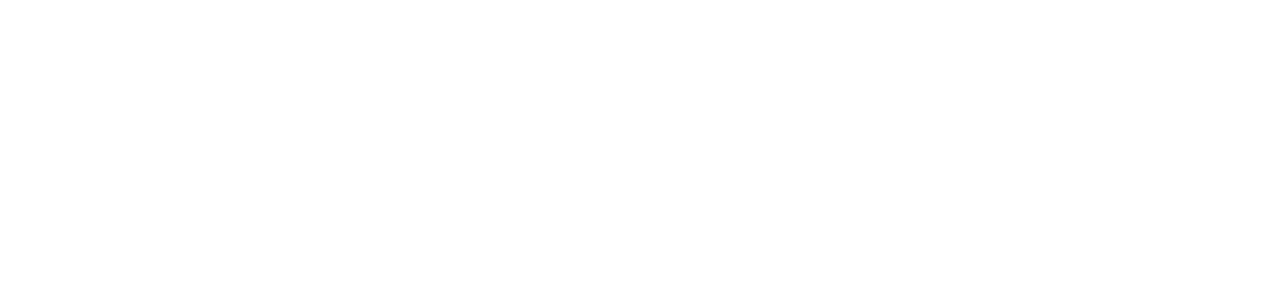
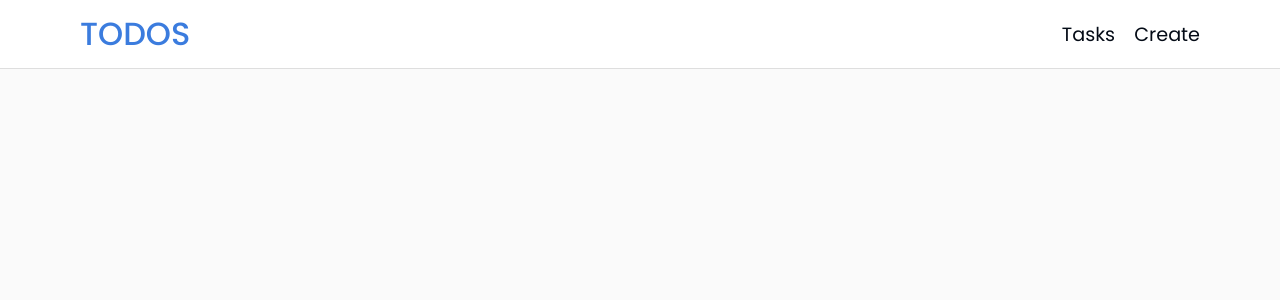
Before and after one commit to AI-Elbaz/react-todo-app, a React (Create React App) app: page /task/1 in a window 1280 px wide. Shown: the top 300 px of the page. Built offline with nearby package versions, Linux system fonts and the light colour scheme.

Commit message:
created main pages

```diff
--- a/jsconfig.json
+++ b/jsconfig.json
@@ -3,6 +3,6 @@
         "baseUrl": "./",
         "paths": {
             "@components": ["src/components/*"]
-        },
+        }
     }
 }
--- a/package.json
+++ b/package.json
@@ -8,6 +8,7 @@
     "@testing-library/user-event": "^12.8.3",
     "react": "^17.0.2",
     "react-dom": "^17.0.2",
+    "react-router-dom": "^5.2.0",
     "react-scripts": "4.0.3",
     "web-vitals": "^1.1.2"
   },
--- a/public/index.html
+++ b/public/index.html
@@ -3,6 +3,7 @@
   <head>
     <meta charset="utf-8" />
     <link rel="icon" href="%PUBLIC_URL%/favicon.ico" />
+    <link href="https://fonts.googleapis.com/icon?family=Material+Icons" rel="stylesheet">
     <meta name="viewport" content="width=device-width, initial-scale=1" />
     <meta name="theme-color" content="#000000" />
     <meta
--- a/src/App.js
+++ b/src/App.js
@@ -1,6 +1,25 @@
+import Navbar from './components/navbar';
+import Create from './components/create';
+import Tasks from './components/tasks';
+
+import {Switch, Route, BrowserRouter as Router} from 'react-router-dom';
+
 function App() {
+
   return (
     <>
+      <Router>
+        <Navbar />
+
+        <Switch>
+          <Route exact path="/">
+            <Tasks />
+          </Route>
+          <Route path="/create">
+            <Create />
+          </Route>
+        </Switch>
+      </Router>
     </>
   );
 }
--- /dev/null
+++ b/src/components/create.js
@@ -0,0 +1,7 @@
+const Create = () => {
+  return (
+    <section></section>
+  );
+}
+
+export default Create;
--- /dev/null
+++ b/src/components/navbar.js
@@ -0,0 +1,33 @@
+import {Link, NavLink} from 'react-router-dom';
+
+const Navbar = () => {
+  const tabs = [
+    {
+      id: 1,
+      title: "Tasks",
+      url: "/",
+    },
+    {
+      id: 2,
+      title: "Create",
+      url: "/create",
+    },
+  ];
+
+  return (
+    <nav>
+      <div className="container">
+        <Link to="/" className="title">Todos</Link>
+        <ul>
+          {tabs.map(tab =>
+            <li key={tab.id}>
+              <NavLink exact to={tab.url}>{tab.title}</NavLink>
+            </li>
+          )}
+        </ul>
+      </div>
+    </nav>
+   );
+}
+
+export default Navbar;
--- /dev/null
+++ b/src/components/tasks.js
@@ -0,0 +1,26 @@
+import { Link } from "react-router-dom";
+
+const Tasks = () => {
+  return (
+    <section className="tasks">
+      <div className="container">
+        <div className="tasks-list">
+
+        </div>
+      </div>
+    </section>
+  );
+}
+
+const Task = ({task}) => {
+  return (
+    <Link to={task.link} key={task.id}>
+      <div className="task">
+        <input type="checkbox" checked={task.completed}/>
+        <p className="task__title">{task.title}</p>
+      </div>
+    </Link>
+  );
+}
+
+export default Tasks;
--- /dev/null
+++ b/src/data/db.json
@@ -0,0 +1,5 @@
+{
+  "tasks": [
+
+  ]
+}
--- a/src/style/index.css
+++ b/src/style/index.css
@@ -1,12 +1,12 @@
 @import url("https://fonts.googleapis.com/css2?family=Poppins:wght@200;300;400;500&display=swap");
 :root {
-  --gray-100: hsl(0, 0%, 95%);
+  --gray-100: hsl(0, 0%, 98%);
   --gray-200: hsl(0, 0%, 87%);
   --gray-300: hsl(0, 0%, 60%);
   --gray-400: hsl(0, 0%, 40%);
   --gray-500: hsl(216, 71%, 5%);
-  --blue-400: hsl(216, 71%, 55%);
-  --blue-500: hsl(216, 71%, 50%);
+  --blue-400: hsl(216, 71%, 60%);
+  --blue-500: hsl(216, 71%, 55%);
   --blue-600: hsl(216, 71%, 45%);
   --border-color: var(--gray-200);
   --shadow: 0px 5px 30px -8px var(--gray-200);
@@ -18,6 +18,42 @@
   padding: 0;
   box-sizing: border-box;
   font-family: "Poppins", sans-serif;
+}
+
+body {
+  background-color: var(--gray-100);
+}
+
+section {
+  padding: 50px 0;
+}
+
+a {
+  text-decoration: none;
+}
+
+input[type=checkbox] {
+  appearance: none;
+  width: 20px;
+  height: 20px;
+  padding: 10px;
+  cursor: pointer;
+  display: flex;
+  align-items: center;
+  justify-content: center;
+  border-radius: 50%;
+  border: 2px solid var(--gray-300);
+}
+input[type=checkbox]:checked {
+  border-color: var(--primary);
+  background-color: var(--primary);
+}
+input[type=checkbox]:checked::before {
+  color: #fff;
+  content: "done";
+  font-size: 1.2em;
+  line-height: 1em;
+  font-family: "Material Icons";
 }
 
 .container {
@@ -51,4 +87,60 @@
   }
 }
 
+nav {
+  padding: 10px 0;
+  background-color: #fff;
+  border-bottom: 1px solid var(--border-color);
+}
+nav .container {
+  display: flex;
+  align-items: center;
+  justify-content: space-between;
+}
+nav .title {
+  font-size: 2em;
+  font-weight: 500;
+  line-height: 1.5em;
+  color: var(--blue-500);
+  text-transform: uppercase;
+}
+nav ul {
+  display: flex;
+  list-style: none;
+  gap: 1em;
+  font-size: 1.2em;
+}
+nav ul a {
+  color: var(--gray-500);
+}
+nav ul a.active {
+  color: var(--blue-500);
+}
+
+.tasks-list {
+  width: 100%;
+  max-width: 600px;
+}
+.tasks-list .task {
+  display: flex;
+  padding: 20px;
+  gap: 1em;
+  cursor: pointer;
+  align-items: center;
+  border-radius: 12px;
+  background-color: #fff;
+  transition: 0.3s ease-in;
+  border: 1px solid var(--border-color);
+}
+.tasks-list .task:hover {
+  border-color: #fff;
+  box-shadow: var(--shadow);
+  transition: 0.3s ease-out;
+}
+.tasks-list .task__title {
+  font-size: 1.25em;
+  font-weight: 400;
+  color: var(--gray-400);
+}
+
 /*# sourceMappingURL=index.css.map */
--- a/src/style/style.scss
+++ b/src/style/style.scss
@@ -1,14 +1,14 @@
 @import url('https://fonts.googleapis.com/css2?family=Poppins:wght@200;300;400;500&display=swap');
 
 :root {
-	--gray-100: hsl(0, 0%, 95%);
+	--gray-100: hsl(0, 0%, 98%);
 	--gray-200: hsl(0, 0%, 87%);
 	--gray-300: hsl(0, 0%, 60%);
 	--gray-400: hsl(0, 0%, 40%);
 	--gray-500: hsl(216, 71%, 5%);
 
-	--blue-400: hsl(216, 71%, 55%);
-	--blue-500: hsl(216, 71%, 50%);
+	--blue-400: hsl(216, 71%, 60%);
+	--blue-500: hsl(216, 71%, 55%);
 	--blue-600: hsl(216, 71%, 45%);
 
 	--border-color: var(--gray-200);
@@ -23,6 +23,44 @@
 	padding: 0;
 	box-sizing: border-box;
 	font-family: 'Poppins', sans-serif;
+}
+
+body {
+	background-color: var(--gray-100);
+}
+
+section {
+	padding: 50px 0;
+}
+
+a {
+	text-decoration: none;
+}
+
+input[type="checkbox"] {
+	appearance: none;
+	width: 20px;
+	height: 20px;
+	padding: 10px;
+	cursor: pointer;
+	display: flex;
+	align-items: center;
+	justify-content: center;
+	border-radius: 50%;
+	border: 2px solid var(--gray-300);
+
+	&:checked {
+		border-color: var(--primary);
+		background-color: var(--primary);
+
+		&::before {
+			color: #fff;
+			content: 'done';
+			font-size: 1.2em;
+			line-height: 1em;
+			font-family: 'Material Icons';
+		}
+	}
 }
 
 .container {
@@ -50,3 +88,67 @@
 		max-width: 1320px;
 	}
 }
+
+nav {
+	padding: 10px 0;
+	background-color: #fff;
+	border-bottom: 1px solid var(--border-color);
+
+	.container {
+		display: flex;
+		align-items: center;
+		justify-content: space-between;
+	}
+
+	.title {
+		font-size: 2em;
+		font-weight: 500;
+		line-height: 1.5em;
+		color: var(--blue-500);
+		text-transform: uppercase;
+	}
+
+	ul {
+		display: flex;
+		list-style: none;
+		gap: 1em;
+		font-size: 1.2em;
+
+		a {
+			color: var(--gray-500);
+
+			&.active {
+				color: var(--blue-500);
+			}
+		}
+	}
+}
+
+.tasks-list {
+	width: 100%;
+	max-width: 600px;
+
+	.task {
+		display: flex;
+		padding: 20px;
+		gap: 1em;
+		cursor: pointer;
+		align-items: center;
+		border-radius: 12px;
+		background-color: #fff;
+		transition: 0.3s ease-in;
+		border: 1px solid var(--border-color);
+
+		&:hover {
+			border-color: #fff;
+			box-shadow: var(--shadow);
+			transition: 0.3s ease-out;
+		}
+
+		&__title {
+			font-size: 1.25em;
+			font-weight: 400;
+			color: var(--gray-400);
+		}
+	}
+}
```
Also changed, not shown: 2 other files (tests, documents, lock files or other folders).
